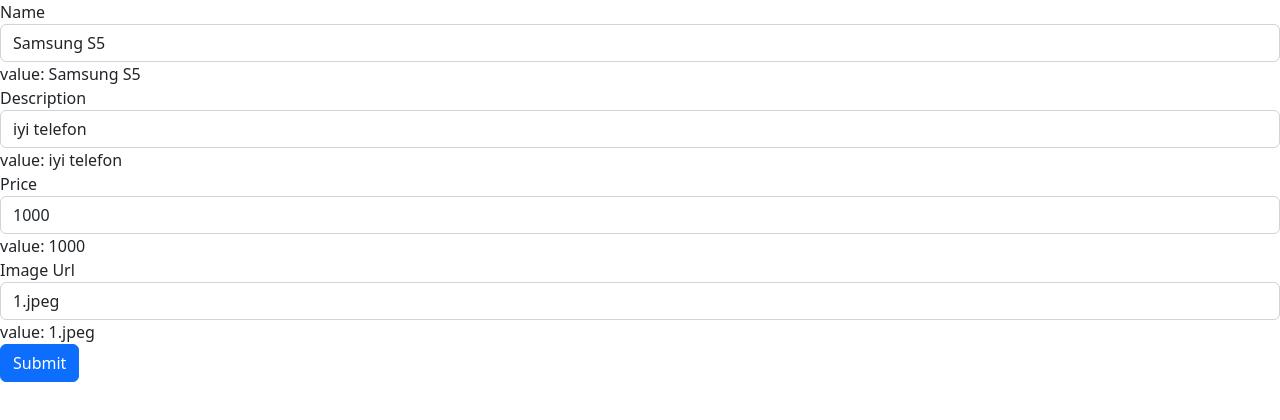
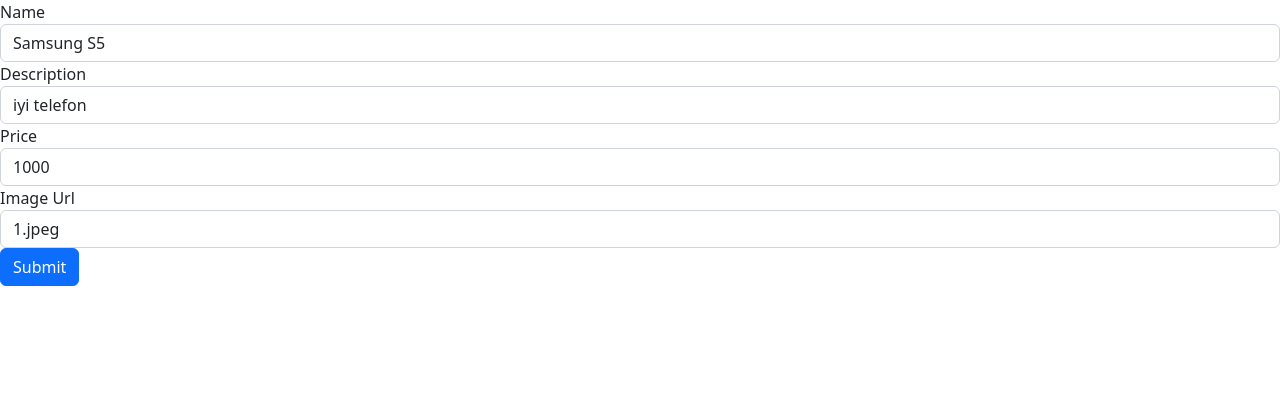
Before and after one commit to M4dn4ss/ProductListing, an Angular app: page / in a window 1280 px wide. Shown: the top 420 px of the page. Built offline with nearby package versions, Linux system fonts and the light colour scheme.

Commit message:
FormCorntrol

```diff
--- a/src/app/product.component.html
+++ b/src/app/product.component.html
@@ -1,27 +1,23 @@
-<form>
+<form [formGroup]="productForm" (ngSubmit)="onSubmit()">
     <div class="form-group">
         <label>Name</label>
-        <input class="form-control" [formControl]="name">
-        value: {{ name.value }}
+        <input class="form-control" formControlName="name">
     </div>
 
     <div class="form-group">
         <label>Description</label>
-        <input class="form-control" [formControl]="description">
-        value: {{ description.value }}
+        <input class="form-control" formControlName="description">
     </div>
 
     <div class="form-group">
         <label>Price</label>
-        <input class="form-control" [formControl]="price">
-        value: {{ price.value }}
+        <input class="form-control" formControlName="price">
     </div>
 
     <div class="form-group">
         <label>Image Url</label>
-        <input class="form-control" [formControl]="imageUrl">
-        value: {{ imageUrl.value }}
+        <input class="form-control" formControlName="imageUrl">
     </div>
 
-    <button (click)="updateName()" class="btn btn-primary">Submit</button>
+    <button type="submit" (click)="updateProduct()" class="btn btn-primary">Submit</button>
 </form>
--- a/src/app/product.component.ts
+++ b/src/app/product.component.ts
@@ -1,5 +1,5 @@
 import { Component } from "@angular/core";
-import { FormControl, NgForm } from "@angular/forms";
+import { FormControl, FormGroup, NgForm } from "@angular/forms";
 import { Product } from "./product.model";
 import { ProductRepository } from "./repository.model";
 
@@ -10,13 +10,23 @@
 
 })
 export class ProductComponent {
-   name = new FormControl('Samsung S5');
-   description = new FormControl('iyi telefon');
-   price = new FormControl('1000');
-   imageUrl = new FormControl('1.jpeg');
+  productForm = new FormGroup({
+    name : new FormControl('Samsung S5'),
+    description : new FormControl('iyi telefon'),
+    price : new FormControl('1000'),
+    imageUrl : new FormControl('1.jpeg')
+  })
 
-   updateName() {
-    this.name.setValue('Samsung S10');
-   }
+  onSubmit() {
+    console.log(this.productForm.value);
+  }
+
+  updateProduct() {
+    this.productForm.patchValue({
+      name: 'IPhone X',
+      price: "5000"
+    });
+  }
+
 
 }
```
